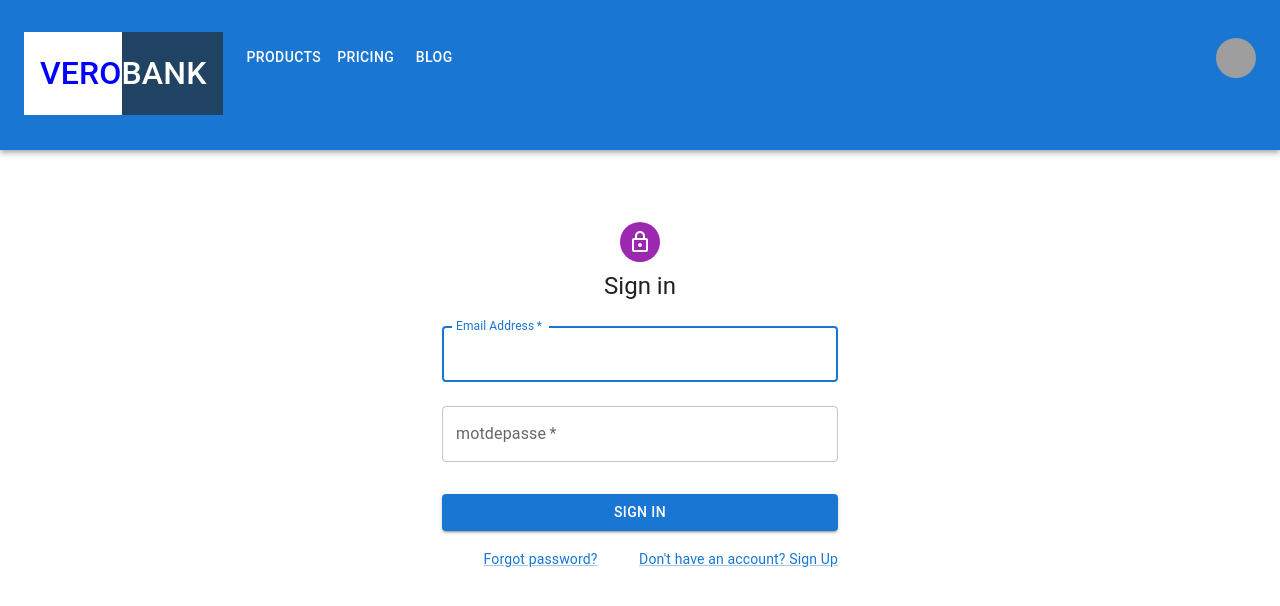
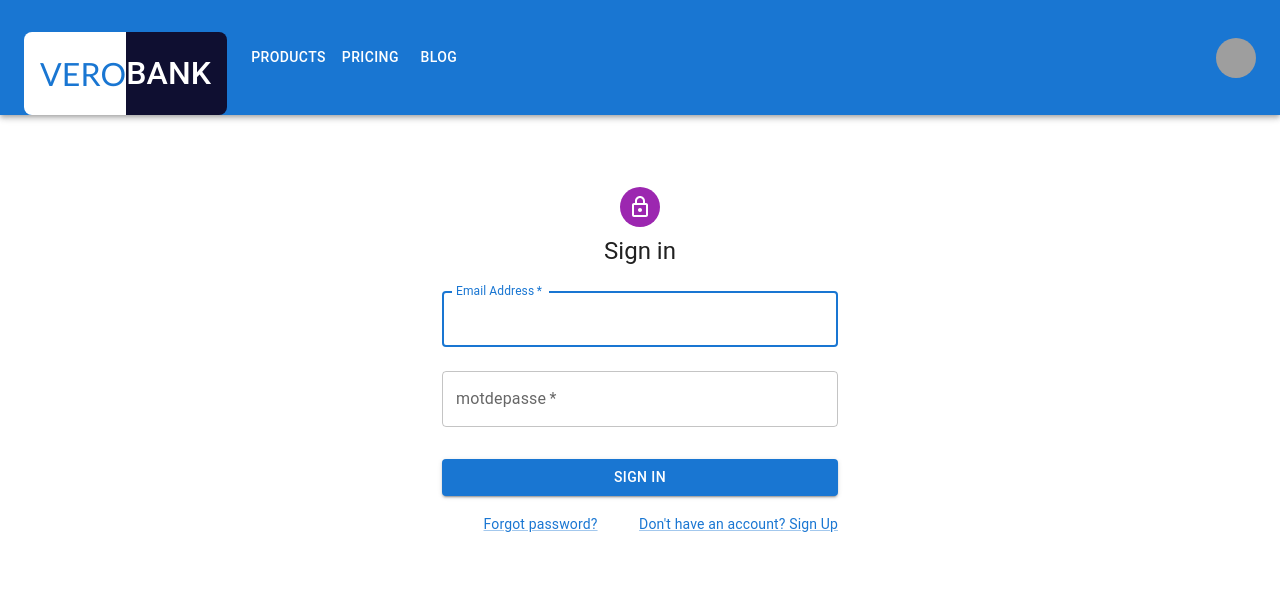
Before and after one commit to vyou59120/bankfront, a React (Create React App) app: page / in a window 1280 px wide. Shown: the top 606 px of the page. Built offline with nearby package versions, Linux system fonts and the light colour scheme; grey boxes are pictures that could not be loaded.

Commit message:
merge css

```diff
--- a/src/index.css
+++ b/src/index.css
@@ -26,18 +26,26 @@ code {
 #logo1
 {
   background: rgb(255, 255, 255);
-  color: blue;
+  color: rgb(25, 118, 210);
   font-size: 2rem;
   margin-top: 2rem;
+  border-top-left-radius: 8px;
+  border-bottom-left-radius: 8px;
+  font-family: 'Trebuchet MS', 'Lucida Sans Unicode', 'Lucida Grande', 'Lucida Sans', Arial, sans-serif;
 
+
+  font-family: 'Trebuchet MS', 'Lucida Sans Unicode', 'Lucida Grande', 'Lucida Sans', Arial, sans-serif;
   padding: 1rem;
   padding-right: 0%;
 }
 #logo2
 {
-  background: rgb(33, 67, 99);
+  background: rgb(15, 15, 49);
   font-size: 2rem;
   margin-top: 2rem;
+
+  border-top-right-radius: 8px;
+  border-bottom-right-radius: 8px;
 
   padding: 1rem;
   padding-left: 0%;
@@ -71,8 +79,9 @@ code {
 
 #upBarContainer {
 
-  height: 150px;
+
   width: auto;
+
 
 
 }
```
